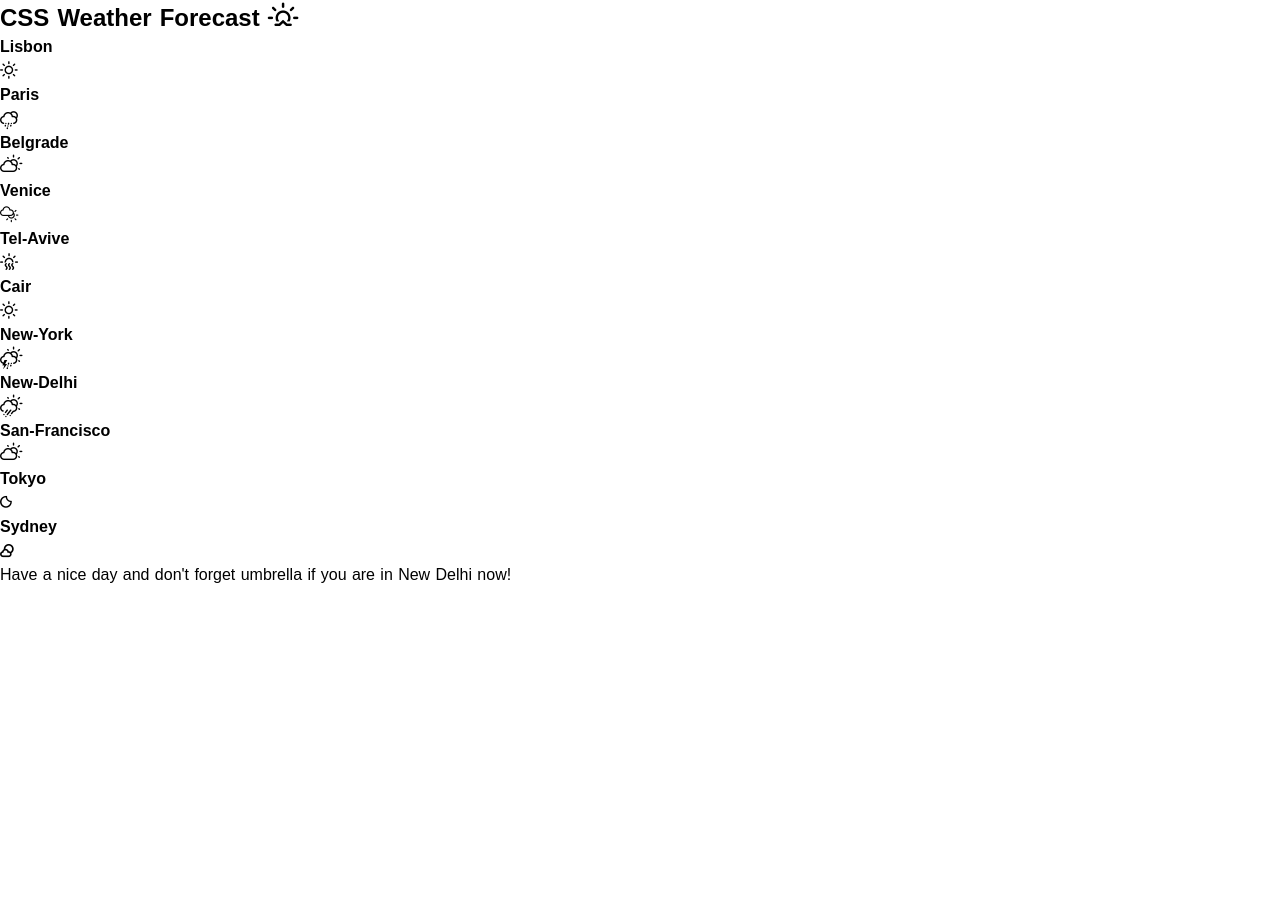
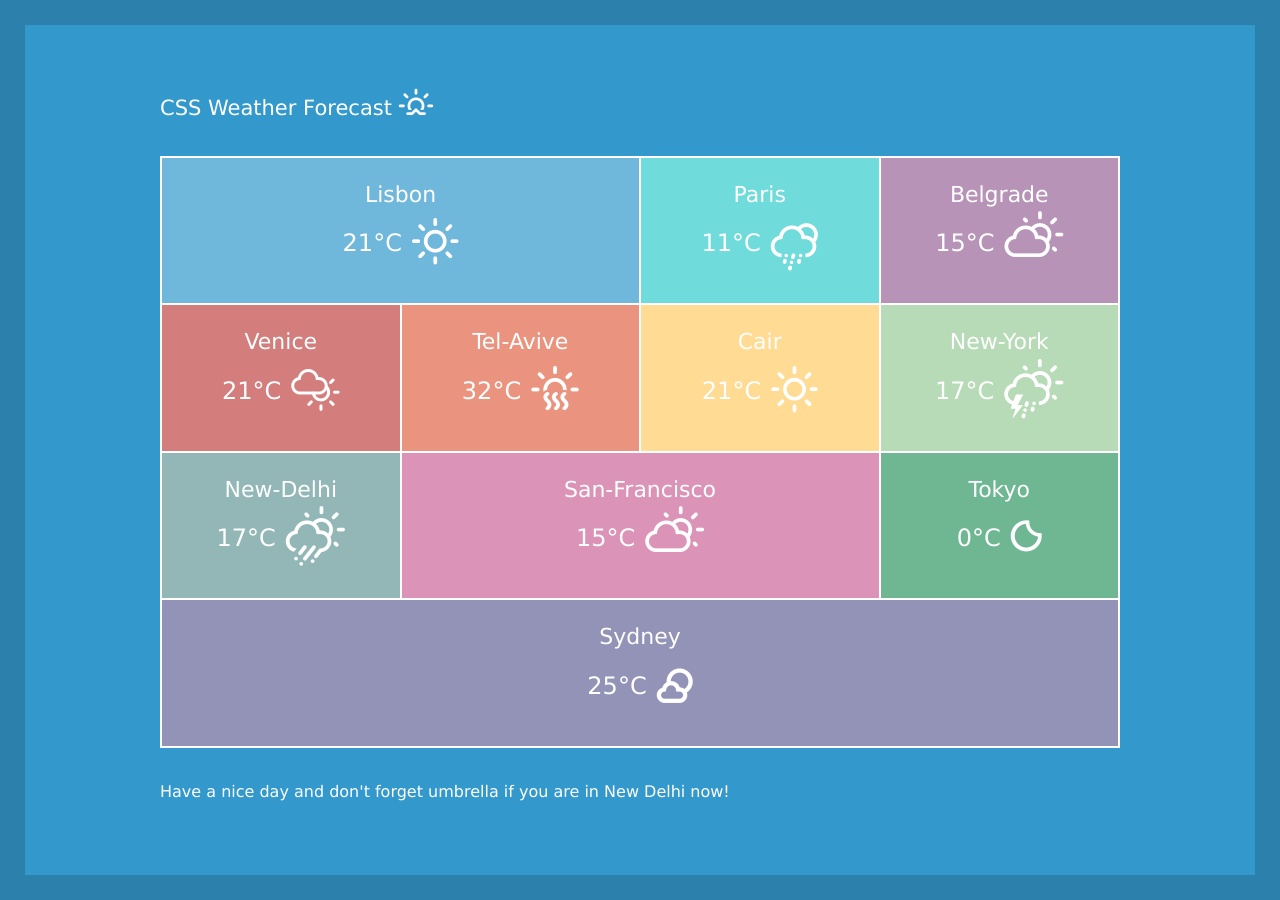
Before and after one commit to kozzztia/box-model-lesson, a plain HTML site: page index.html in a window 1280 px wide. Before the commit the page ends 800 px from the top, so only its background shows below. Drawn offline with Linux system fonts and the light colour scheme.

Commit message:
well done as meet

```diff
--- a/index.html
+++ b/index.html
@@ -17,55 +17,37 @@
         <ul>
             <li>
                 <h4>Lisbon</h4>
-                <i class="wi wi-day-sunny"></i>
-            </li>
-            <li>
+                <span>21</span><i class="wi wi-day-sunny"></i>
+            </li><li>
                 <h4>Paris</h4>
-                <i class="wi wi-night-sleet"></i>
-            </li>
-            <li>
+                <span>11</span><i class="wi wi-night-sleet"></i>
+            </li><li>
                 <h4>Belgrade</h4>
-                <i class="wi wi-day-cloudy"></i>
-            </li>
-            <li>
+                <span>15</span><i class="wi wi-day-cloudy"></i>
+            </li><li>
                 <h4>Venice</h4>
-                <span></span>
-                <i class="wi wi-day-cloudy-high"></i>
-            </li>
-            <li>
+                <span>21</span><i class="wi wi-day-cloudy-high"></i>
+            </li><li>
                 <h4>Tel-Avive</h4>
-                <span></span>
-                <i class="wi wi-hot"></i>
-            </li>
-            <li>
+                <span>32</span><i class="wi wi-hot"></i>
+            </li><li>
                 <h4>Cair</h4>
-                <span></span>
-                <i class="wi wi-day-sunny"></i>
-            </li>
-            <li>
+                <span>21</span><i class="wi wi-day-sunny"></i>
+            </li><li>
                 <h4>New-York</h4>
-                <span></span>
-                <i class="wi wi-day-sleet-storm"></i>
-            </li>
-            <li>
+                <span>17</span><i class="wi wi-day-sleet-storm"></i>
+            </li><li>
                 <h4>New-Delhi</h4>
-                <span></span>
-                <i class="wi wi-day-rain-wind"></i>
-            </li>
-            <li>
+                <span>17</span><i class="wi wi-day-rain-wind"></i>
+            </li><li>
                 <h4>San-Francisco</h4>
-                <span></span>
-                <i class="wi wi-day-cloudy"></i>
-            </li>
-            <li>
+                <span>15</span><i class="wi wi-day-cloudy"></i>
+            </li><li>
                 <h4>Tokyo</h4>
-                <span></span>
-                <i class="wi wi-night-clear"></i>
-            </li>
-            <li>
+                <span>0</span><i class="wi wi-night-clear"></i>
+            </li><li>
                 <h4>Sydney</h4>
-                <span></span>
-                <i class="wi wi-night-partly-cloudy"></i>
+                <span>25</span><i class="wi wi-night-partly-cloudy"></i>
             </li>
         </ul>
 
--- a/style.css
+++ b/style.css
@@ -4,15 +4,165 @@
     font-weight: normal;
     font-style: normal;
 }
-*{
+
+* {
     padding: 0;
     margin: 0;
     box-sizing: border-box;
 }
 
-
-body{
-    max-width : 100vw;
+body {
+    max-width: 100vw;
     min-height: 100vh;
     font-family: "waethericons", sans-serif;
+    color: #fff;
 }
+
+main {
+    width: 100%;
+    max-width : 1440px;
+    height: 900px;
+    background: rgba(51, 153, 204, 1);
+    border: 25px solid rgba(43, 129, 172, 1);
+    color: #fff;
+    margin: 0 auto;
+    padding: 66px 135px;
+}
+
+/* }header */
+header {
+    width: 100%;
+    margin-bottom: 35px;
+    text-align: left;
+}
+
+h2 {
+    font-family: Lucida Sans Unicode;
+    font-size: 21px;
+    line-height: 24.61px;
+    text-align: left;
+    font-weight: 400;
+}
+
+i {
+    font-family: Weather Icons;
+    font-size: 27px;
+    font-weight: 400;
+}
+
+ul {
+    list-style: none;
+    width: 100%;
+    height: 592px;
+    background: #fff;
+    border: 1px solid #fff;
+}
+
+li {
+    display: inline-block;
+    width: 25%;
+    height: 25%;
+    text-align: center;
+    border: 1px solid #fff;
+    padding: 10px;
+}
+
+li:not(:hover) {
+    opacity: .7;
+    transition: .2s;
+}
+
+li:hover {
+    opacity: 1;
+    transition: .5s;
+}
+
+li:first-child {
+    background: rgba(51, 153, 204, 1);
+    width: 50%;
+}
+
+li:nth-child(2) {
+    background: rgba(51, 204, 204, 1);
+}
+
+li:nth-child(3) {
+    background: rgba(153, 102, 153, 1);
+}
+
+li:nth-child(4) {
+    background: rgba(194, 71, 71, 1);
+}
+
+li:nth-child(5) {
+    background: rgba(226, 103, 74, 1);
+}
+
+li:nth-child(6) {
+    background: rgba(255, 204, 102, 1);
+}
+
+li:nth-child(7) {
+    background: rgba(153, 204, 153, 1);
+}
+
+li:nth-child(8) {
+    background: rgba(102, 153, 153, 1);
+}
+
+li:nth-child(9) {
+    background: rgba(204, 102, 153, 1);
+    width: 50%;
+}
+
+li:nth-child(10) {
+    background: rgba(51, 153, 102, 1);
+}
+
+li:last-child {
+    background: rgba(102, 102, 153, 1);
+    width: 100%;
+}
+
+li>h4 {
+    font-family: Lucida Sans Unicode;
+    font-size: 22px;
+    line-height: 25.78px;
+    text-align: center;
+    font-weight: normal;
+    margin-top: 14px;
+    margin-bottom: 14px;
+    display: inline-block;
+    width: 100%;
+}
+
+li>span {
+    font-family: Lucida Sans Unicode;
+    font-size: 22px;
+    line-height: 25.78px;
+    font-size: 24px;
+    line-height: 1;
+    display: inline-block;
+    margin-right: 10px;
+}
+
+li span::after {
+    content: '\00b0 C';
+}
+
+li i {
+    font-size: 42px;
+    vertical-align: middle;
+}
+
+footer {
+    width: 100%;
+    margin-top: 35px;
+}
+
+footer p {
+    font-family: Lucida Sans Unicode;
+    font-size: 16px;
+    line-height: 18.75px;
+    text-align: left;
+}
```
